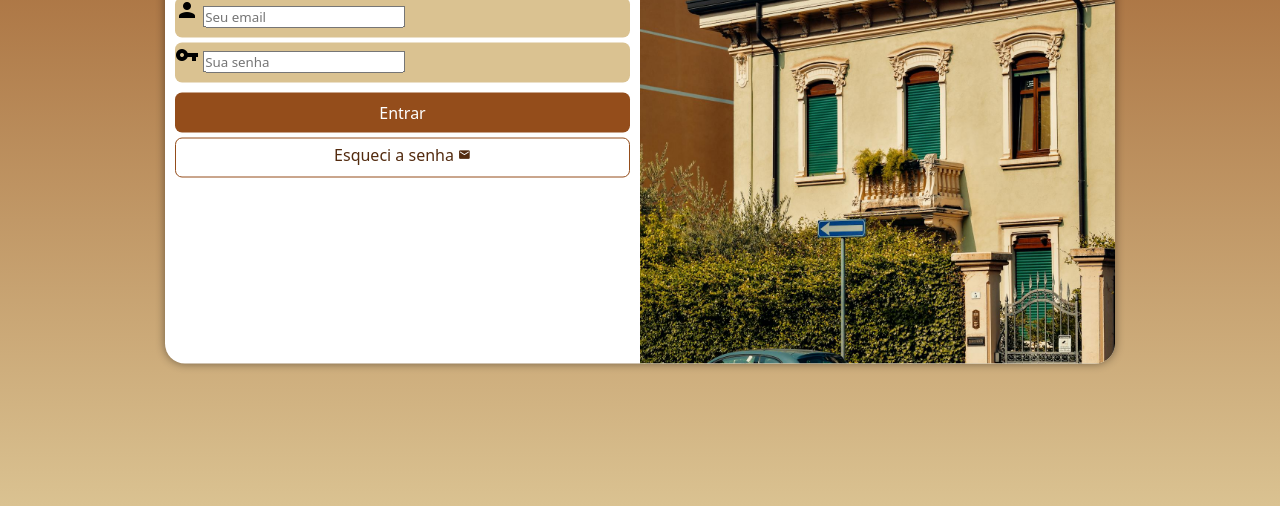
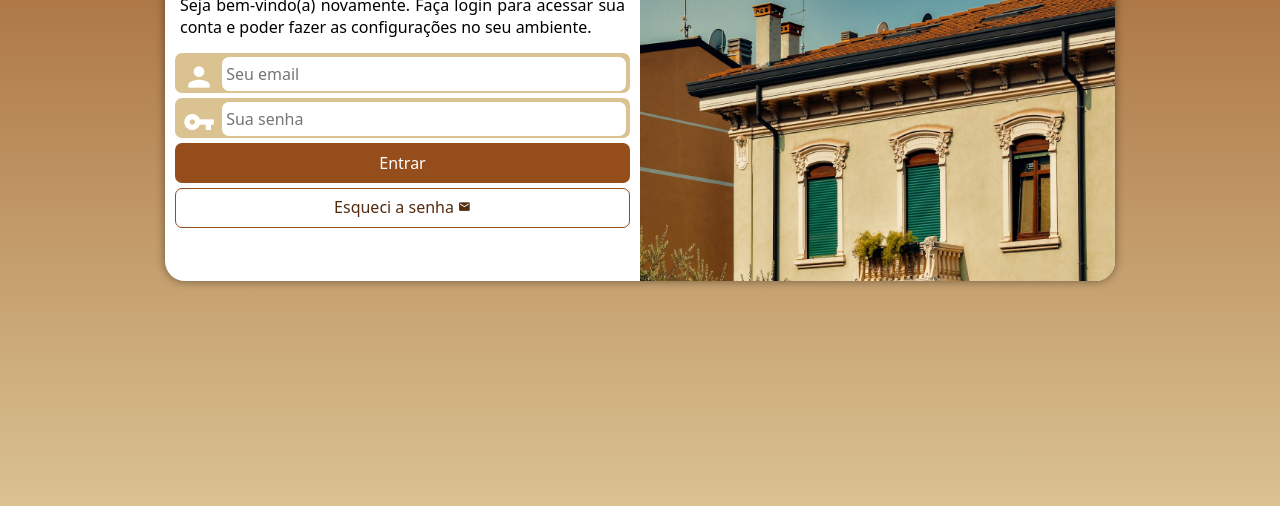
Before and after one commit to lucasvinhasof/projeto-login, a plain HTML site: page index.html in a window 1280 px wide. Shown: the part 294-800 px from the top of the page. Drawn offline with Linux system fonts and the light colour scheme.

Commit message:
formatei css

```diff
--- a/estilos/media-query.css
+++ b/estilos/media-query.css
@@ -8,6 +8,7 @@
 
     section#login {
         width: 80vw;
+        height: 300px;
     }
 
     section#login > div#imagem {
@@ -30,6 +31,7 @@
 
     section#login {
         width: 950px;
+        height: 350px;
     }
 
     section#login > div#imagem {
@@ -48,6 +50,6 @@
     }
 
     div#formulario > p {
-        font-size: 1.2em;
+        font-size: 1em;
     }
 }
--- a/estilos/styles.css
+++ b/estilos/styles.css
@@ -29,7 +29,6 @@ section#login {
     position: absolute;
     top: 50%;
     left: 50%;
-    transform: translate(-50%, -50%);
     overflow: hidden;
 
     background-color: white;
@@ -38,6 +37,7 @@ section#login {
     border-radius: 20px;
     box-shadow: 0px 0px 10px rgba(0, 0, 0, 0.450);
 
+    transform: translate(-50%, -50%);
     transition: width .3s, height .3s;
     transition-timing-function: ease;
 }
@@ -61,10 +61,14 @@ div#formulario > h1 {
 
 div#formulario > p {
     font-size: 0.8em;
+    padding-bottom: 10px;
+    margin: 5px;
+    text-align: justify;
 }
 
 form > div.campo {
     background-color: #DAC291;
+    border: 3px solid #DAC291;
     display: block;
     width: 100%;
     height: 40px;
@@ -76,13 +80,30 @@ div.campo > label {
     display: none;
 }
 
+div.campo > i {
+    color: white;
+    font-size: 2em;
+    width: 40px;
+    padding: 5px;
+}
+
+div.campo > input {
+    font-size: 1em;
+    width: calc(100% - 45px);
+    height: 100%;
+    border: 0px;
+    border-radius: 7px;
+    padding: 4px;
+    transform: translateY(-13px);
+}
+
+
 form > input[type=submit] {
     display: block;
     font-size: 1em;
     width: 100%;
     height: 40px;
-    margin-top: 10px;
-    margin-bottom: 5px;
+    margin: 5px 0px;
     background-color: #944D1B;
     color: white;
     border: none;
@@ -100,7 +121,7 @@ form > a.botao {
     font-size: 1em;
     width: 100%;
     height: 40px;
-    padding-top: 5px;
+    padding-top: 7px;
     background-color: white;
     color: #532b0f;
     border: 1px solid #944D1B;
@@ -109,7 +130,7 @@ form > a.botao {
 }
 
 form > a.botao:hover {
-    background-color: #e6792b;
+    background-color: #DAC291;
 }
 
 form > a.botao > i {
```
